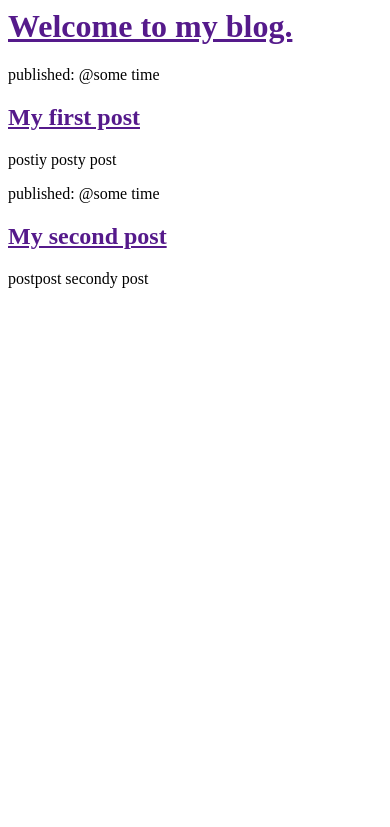
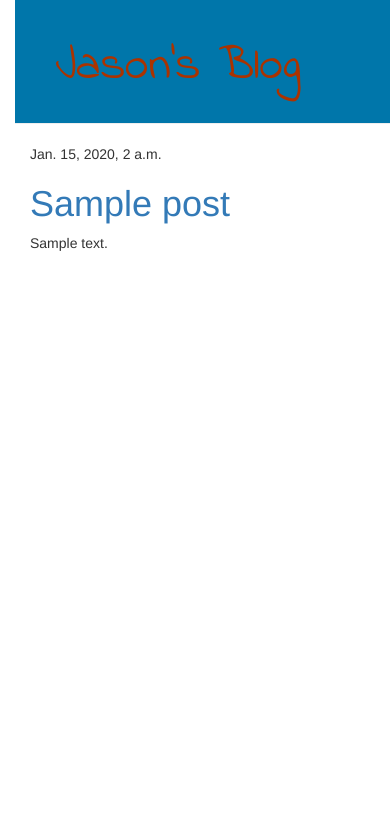
Before and after one commit to wongjas/my-first-blog, a Django app: template jblog/blogapp/templates/blogapp/post_list.html in a window 390 px wide. Shown: the top 827 px of the page. Run offline with Django 3.2, Linux system fonts and the light colour scheme; the template is opened without the code that fills it: values that come from a table or form of the project are taken from there, others are empty; tables that the repository leaves empty hold one stand-in row (values such as "Sample post"); some libraries are stand-ins or nearby versions.

Commit message:
ADded detail page for each post

```diff
--- /dev/null
+++ b/jblog/blogapp/static/css/blogapp.css
@@ -0,0 +1,16 @@
+body {
+	padding-left: 15px;
+}
+
+.page-header {
+	background-color: #0076AA;
+	margin-top: 0;
+	padding: 20px 20px 20px 40px;
+}
+
+.page-header h1, .page-header h1 a, .page-header h1 a:visited, .pager-header h1 a:active {
+	color: #AB3300;
+	font-size: 36pt;
+	text-decoration: none;
+	font-family: 'Indie Flower', cursive;
+}
--- /dev/null
+++ b/jblog/blogapp/templates/blogapp/base.html
@@ -0,0 +1,26 @@
+ {% load staticfiles %}
+ <html>
+    <head>
+        <title>Jason's Blog</title>
+        <link rel="stylesheet" href="//maxcdn.bootstrapcdn.com/bootstrap/3.2.0/css/bootstrap.min.css">
+		<link rel="stylesheet" href="//maxcdn.bootstrapcdn.com/bootstrap/3.2.0/css/bootstrap-theme.min.css">
+		<link rel="stylesheet" href="{% static 'css/blogapp.css' %}">
+		<link href='https://fonts.googleapis.com/css?family=Indie+Flower' rel='stylesheet' type='text/css'>
+
+    </head>
+
+	<body>
+	    <div class="page-header">
+	        <h1><a href="/">Jason's Blog</a></h1>
+	    </div>
+	    <div class="content container">
+	        <div class="row">
+	            <div class="col-md-8">
+	            {% block content %}
+	            {% endblock %}
+	            </div>
+	        </div>
+	    </div>
+	</body>
+
+</html>
--- a/jblog/blogapp/templates/blogapp/post_list.html
+++ b/jblog/blogapp/templates/blogapp/post_list.html
@@ -1,22 +1,14 @@
-<html>
-    <head>
-        <title>Jason's Blog</title>
-    </head>
-    <body>
-        <div>
-            <h1><a href="">Welcome to my blog.</a></h1>
-        </div>
+{% extends 'blogapp/base.html'%}
 
-        <div>
-            <p>published: @some time</p>
-            <h2><a href="">My first post</a></h2>
-            <p>postiy posty post</p>
-        </div>
 
-        <div>
-            <p>published: @some time</p>
-            <h2><a href="">My second post</a></h2>
-            <p>postpost secondy post</p>
-        </div>
-    </body>
-</html>
+{% block content %}
+	{% for post in posts %}
+    	<div class="post">
+        	<div class="date">
+            	{{ post.published_date }}
+     	    </div>
+        	<h1><a href="{% url 'post_detail' pk=post.pk %}">{{ post.title }}</a></h1>
+       		<p>{{ post.text|linebreaks }}</p>
+    	</div>
+	{% endfor %}
+{% endblock content%}
--- a/jblog/blogapp/urls.py
+++ b/jblog/blogapp/urls.py
@@ -3,5 +3,5 @@ from . import views
 
 urlpatterns =[
 	url(r'^$', views.post_list, name='post_list'),
-
+	url(r'^post/(?P<pk>[0-9]+)/$', views.post_detail, name='post_detail'),
 ]
```
Also changed, not shown: jblog/blogapp/templates/blogapp/post_detail.html (added, +13 -0 lines), jblog/blogapp/views.py (+9 -2 lines).
